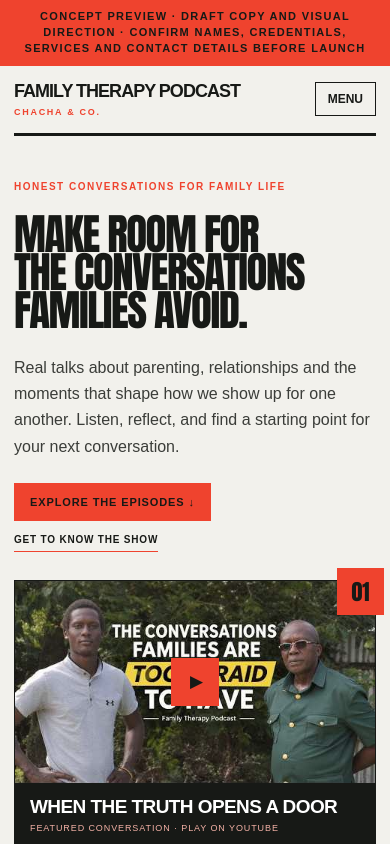
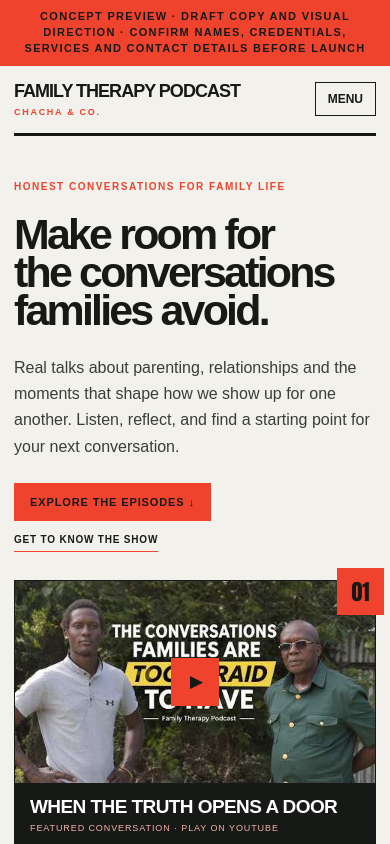
Before and after one commit to IzoManuel/client-website-mockups, a plain HTML site: page site/index.html in a window 390 px wide. Shown: the top 844 px of the page. Drawn offline with Linux system fonts and the light colour scheme.

Commit message:
Refine responsive headline and editorial casing

```diff
--- a/site/index.html
+++ b/site/index.html
@@ -14,7 +14,7 @@ body{background:var(--paper);line-height:1.45}.preview{background:var(--orange);
 @media(max-width:460px){.wrap{width:calc(100% - 28px)}.grid{grid-template-columns:1fr}.hero h1{font-size:60px}.feature-meta{align-items:flex-start;flex-direction:column;gap:4px}.actions{align-items:flex-start;flex-direction:column}.section h2{font-size:44px}.links{padding:18px}.filters{gap:12px 17px}}
 /* Protect the display headline from overflowing the video column. */
 .hero{grid-template-columns:minmax(0,1.2fr) minmax(0,.8fr);gap:3%;}
-.hero>div:first-child{min-width:0}.hero h1{font-size:clamp(50px,6vw,82px);max-width:100%;overflow-wrap:normal;word-break:normal;hyphens:none;text-wrap:balance;}
+.hero>div:first-child{min-width:0}.hero h1{font-family:Arial,Helvetica,sans-serif;font-weight:900;font-size:clamp(50px,6vw,82px);line-height:.92;letter-spacing:-.065em;text-transform:none;max-width:100%;overflow-wrap:normal;word-break:normal;hyphens:none;text-wrap:balance;}
 .hero-art{min-width:0}.feature,.feature button,.feature img{max-width:100%;min-width:0}
 @media(max-width:960px){.wrap{width:calc(100% - 48px)}.hero{grid-template-columns:minmax(0,1fr) minmax(0,.88fr);gap:28px}.hero h1{font-size:clamp(48px,6.4vw,68px)}}
 @media(max-width:760px){.wrap{width:calc(100% - 34px)}.hero{grid-template-columns:minmax(0,1fr);gap:28px}.hero h1{font-size:clamp(48px,10vw,76px);max-width:100%}.hero-art{width:100%;margin:0}.grid{grid-template-columns:repeat(2,minmax(0,1fr))}.card{min-width:0}.filters{max-width:100%}}
```
